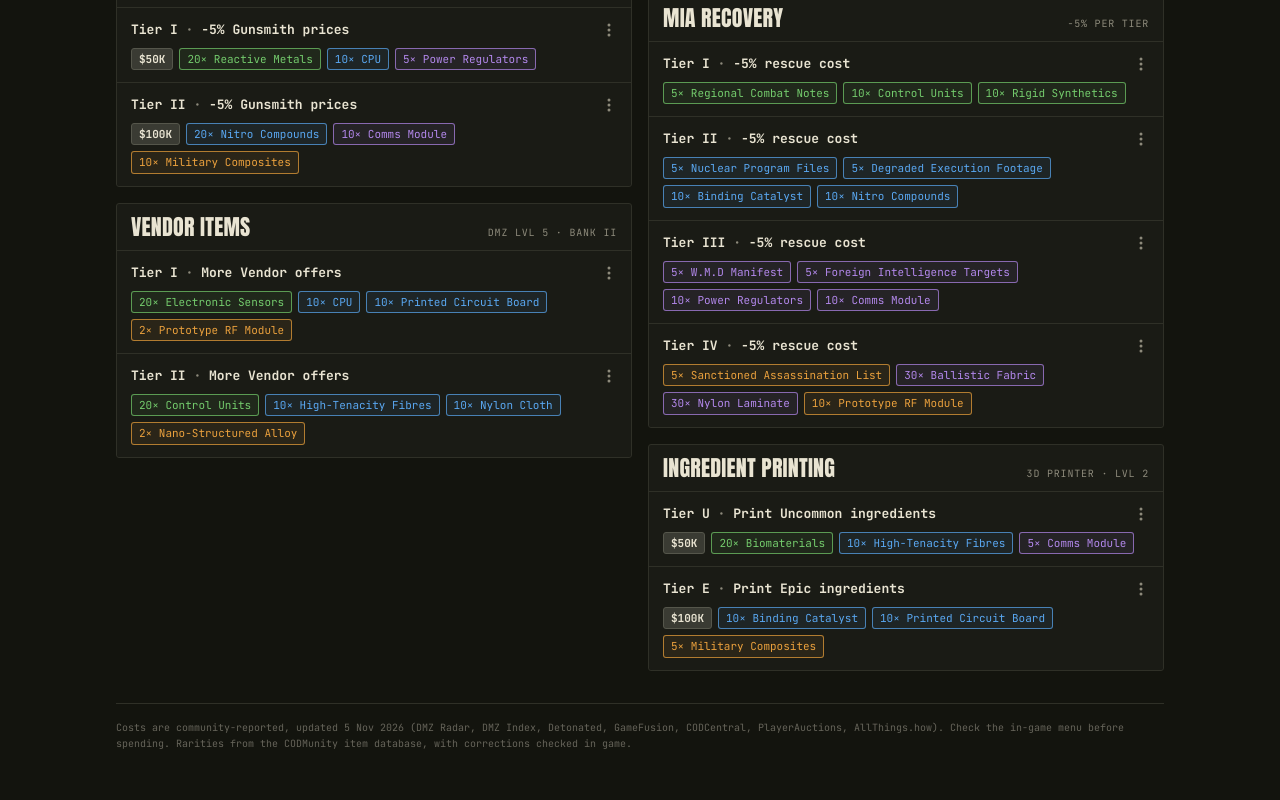
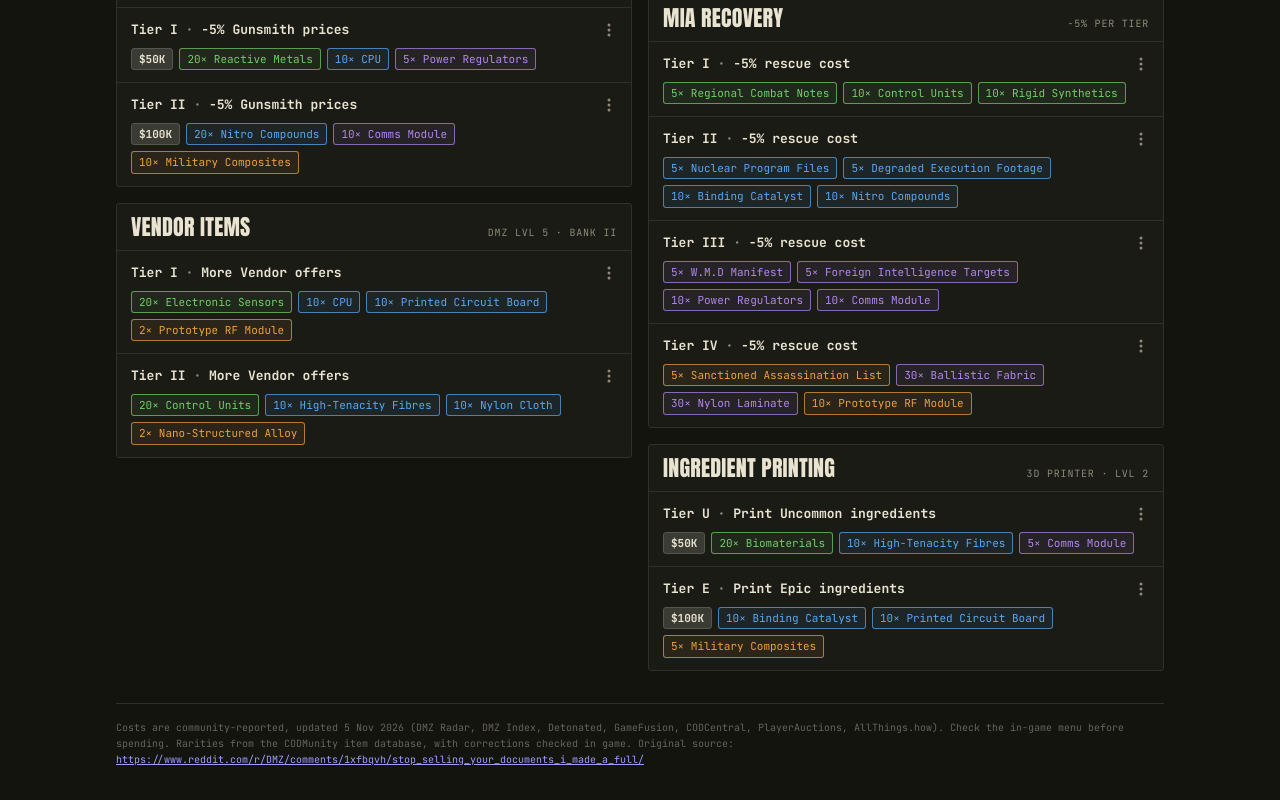
Before and after one commit to bjankord/dmz-fob-upgrade-tracker, a Vue app: page / in a window 1280 px wide. Shown: the part 2613-3413 px from the top of the page. Built offline with nearby package versions, Linux system fonts and the light colour scheme.

Commit message:
Update README.md and add link back to original reddit source

```diff
--- a/src/App.vue
+++ b/src/App.vue
@@ -43,7 +43,7 @@ const columns = [1, 2].map((col) => UPGRADE_TRACKS.filter((track) => track.colum
     <footer class="footer">
       Costs are community-reported, updated 5 Nov 2026 (DMZ Radar, DMZ Index, Detonated, GameFusion,
       CODCentral, PlayerAuctions, AllThings.how). Check the in-game menu before spending. Rarities
-      from the CODMunity item database, with corrections checked in game.
+      from the CODMunity item database, with corrections checked in game. Original source: <a href="https://www.reddit.com/r/DMZ/comments/1xfbqvh/stop_selling_your_documents_i_made_a_full/">https://www.reddit.com/r/DMZ/comments/1xfbqvh/stop_selling_your_documents_i_made_a_full/</a>
     </footer>
   </main>
 </template>
```
Also changed, not shown: 1 other file (tests, documents, lock files or other folders).
